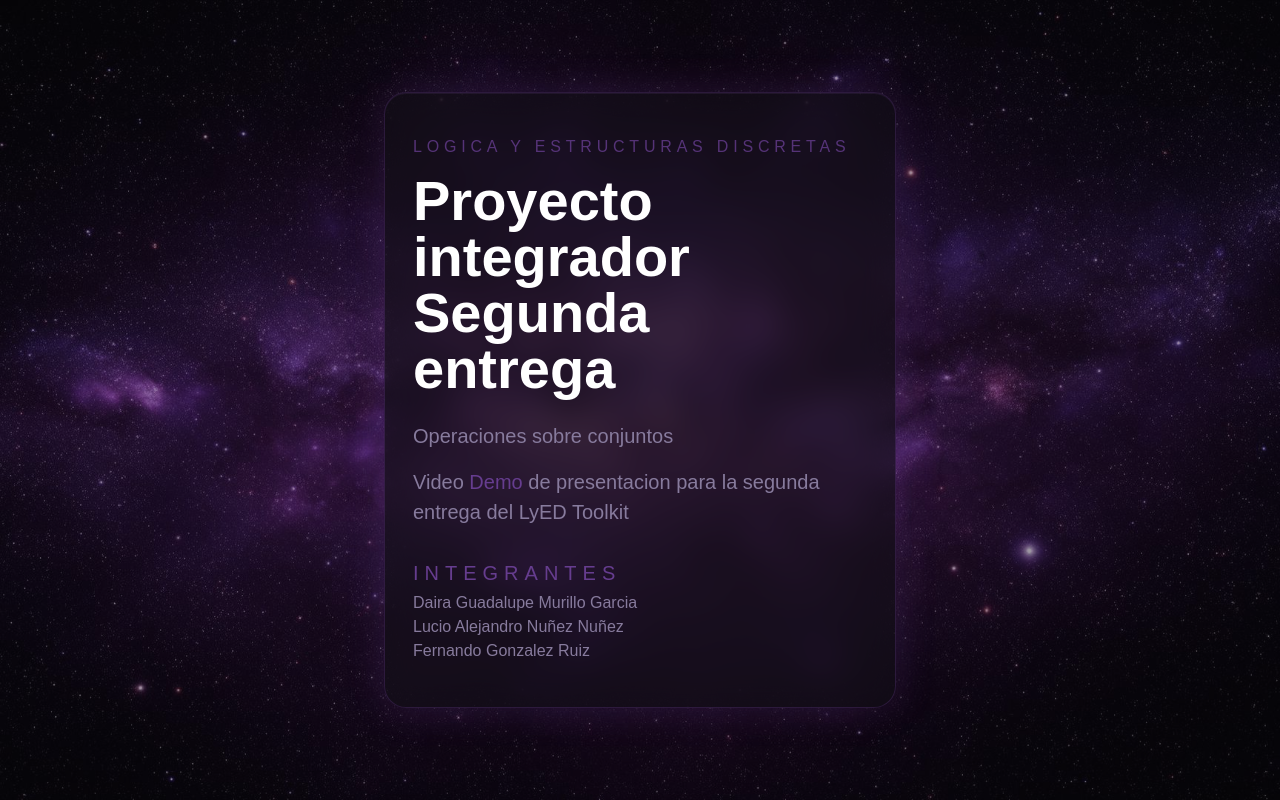
After one commit to gonrfernando/Proyecto, a Flask app: page /Presentacion in a window 1280 px wide. The commit adds this page. Run offline with Flask 3, Linux system fonts and the light colour scheme.

Commit message:
Final touches 2nd version

```diff
--- a/app.py
+++ b/app.py
@@ -9,6 +9,10 @@ app.secret_key = "Fanta de Limon"
 @app.route("/") #Mostramos home.html cuando el link es "/" o vacio
 def home():
     return(render_template('home.html'))
+
+@app.route("/Presentacion")
+def presentacion():
+    return(render_template('presentacion.html'))
 
 
 @app.route("/Tablas") #Mostramos tablas.html cuando el link es "/Tablas"
@@ -78,6 +82,7 @@ def conjuntos():
 def realizar_operacion():
     data = request.get_json()
 
+    #Obtenemos los conjuntos y las operaciones
     conjunto1 = data.get("conjunto1")
     conjunto2 = data.get("conjunto2")
     operacion1 = data.get("operacion")
@@ -87,6 +92,7 @@ def realizar_operacion():
     conjunto2 = set(conjunto2)
     conjunto3 = set(conjunto3) if conjunto3 else None
     resultado = set()
+    #Realizamos la primera operación entre conjunto1 y conjunto2
     if operacion1 == "union":
         resultado = conjunto1.union(conjunto2)
     elif operacion1 == "interseccion":
@@ -95,7 +101,7 @@ def realizar_operacion():
         resultado = conjunto1.difference(conjunto2)
     elif operacion1 == "simetrica":
         resultado = conjunto1.symmetric_difference(conjunto2)
-
+    #Realizamos la segunda operación entre el resultado anterior y el conjunto3, si es que hay
     if operacion2 and conjunto3:
         if operacion2 == "union":
             resultado = resultado.union(conjunto3)
@@ -109,7 +115,7 @@ def realizar_operacion():
     resultado = sorted(resultado)  # Ordenamos el resultado para que se muestre de manera consistente
     print("Resultado:", resultado)
 
-    return jsonify({"resultado": list(resultado)})
+    return jsonify({"resultado": list(resultado)}) #Enviamos el resultado a la interfaz grafica
 
 
 def generar_tabla_verdad(arreglo_hipotesis, conclusion, metodo):
--- a/static/js/conjuntos.js
+++ b/static/js/conjuntos.js
@@ -22,11 +22,11 @@ document.addEventListener('DOMContentLoaded', function() {
         const text = event.target.result;
         var lineas = text.split('\n');
         for (var i = 0; i < lineas.length; i++) {
-            lineas[i] = lineas[i].replace(/\r$/, ''); // Quita un posible /r que aparece después de cada línea en Windows
+            lineas[i] = lineas[i].replace(/\r$/, ''); // Quita un posible /r que aparece después de cada línea en Windows en ciertos archivos txt
             if(lineas[i] === '') {
                 continue; // Si la línea está vacía, la ignoramos
             }
-            switch(conjunto) {
+            switch(conjunto) { //Dependiendo del conjunto elegido, se coloca su contenido en el recuadro correspondiente y se almacena su contenido en su conjunto set
                 case "U":
                     conjuntoUtext.value = "";
                     conjuntoUset.add(lineas[i]);
@@ -52,6 +52,7 @@ document.addEventListener('DOMContentLoaded', function() {
         }
     }
 
+    // Funciones que detectan cuando se carga un archivo en alguno de los inputs destinados
     conjuntoU.addEventListener('change', function() {
         reader.readAsText(conjuntoU.files[0]);
         reader.onload = function(event) { onload(event, "U"); };
--- a/templates/conjuntos.html
+++ b/templates/conjuntos.html
@@ -62,10 +62,7 @@
                             <h3 class="color-muted fs-5">Resultado:  </h3>
                             <input class="h-auto w-75 ms-3" id="resultado-conjuntos-text" type="text" disabled>
                         </div>
-                        <div id="resultado-conjuntos-grafico" class="d-flex flex-row w-auto align-items-center justify-content-start gap-1">
-                            <h3 class="color-muted fs-5">Grafico:  </h3>
-                            <div id="grafico-conjuntos" class="w-75 h-auto ms-3"></div>
-                        </div>
+
                     </div>
                 </div>
             </div>
--- /dev/null
+++ b/templates/presentacion.html
@@ -0,0 +1,24 @@
+{% extends "base.html" %}
+
+{% block content %}
+<div class="center-frame d-flex flex-row w-100">
+    <div class="d-flex flex-wrap w-100 flex-column align-content-center justify-content-center">
+        <div class="d-flex flex-wrap w-50 h-100 flex-column align-content-center justify-content-center">
+        <div class="d-flex flex-column crystal-panel panel-card">
+            <p class="color-primary sub mb-3 animate-pulse-glow">Logica y estructuras discretas</p>
+            <h1 style="font-size: 3.5rem; line-height:1; font-weight:700;">
+                Proyecto integrador Segunda entrega<br>
+            </h1>
+            <p class="color-muted fs-5 mt-3">
+                Operaciones sobre conjuntos
+            </p>
+            <p class="fs-5 color-muted">Video <span class="color-primary">Demo</span> de presentacion para la segunda entrega del LyED Toolkit</p>
+            <h3 class="color-primary sub fs-5">Integrantes</h3>
+            <p class="color-muted fw-normal">
+                Daira Guadalupe Murillo Garcia<br>Lucio Alejandro Nuñez Nuñez<br>Fernando Gonzalez Ruiz
+            </p>
+        </div>
+    </div>
+    </div>
+</div>
+{% endblock content %}
--- a/txt/C.txt
+++ b/txt/C.txt
@@ -1,2 +1,4 @@
-45
-{1, 3}
+d
+e
+{1,2}
+{3,4}
--- /dev/null
+++ b/txt/ops.txt
@@ -0,0 +1,4 @@
+AUB
+AUBnC
+B-C
+A sim (B-C)
```
Also changed, not shown: txt/A.txt (+3 -6 lines), txt/B.txt (+4 -4 lines), txt/U.txt (+6 -3 lines).
